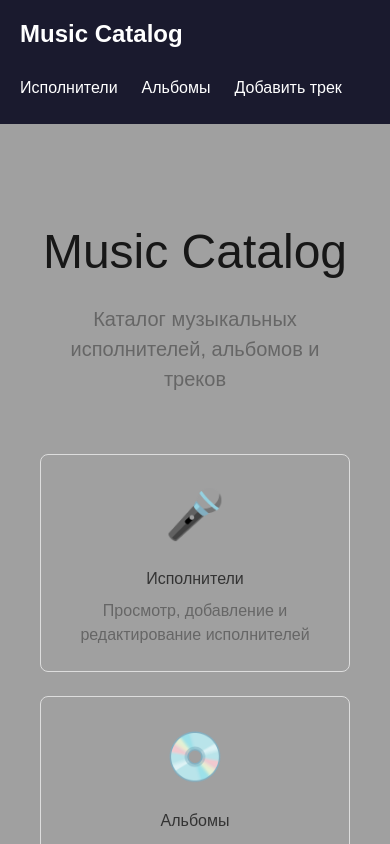
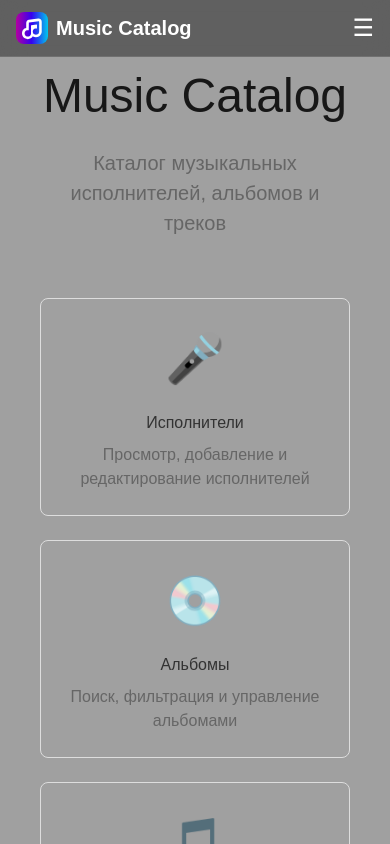
Before and after one commit to geevinks/music-catalog, a Next.js app: page / in a window 390 px wide. Shown: the top 844 px of the page. Built offline with nearby package versions, Linux system fonts and the light colour scheme.

Commit message:
Добавление адаптивного бургер-меню для мобильных устройств

```diff
--- a/app/components/Navigation.tsx
+++ b/app/components/Navigation.tsx
@@ -1,33 +1,86 @@
 'use client';
+import { useState, useEffect } from 'react';
 import Link from 'next/link';
 import { usePathname } from 'next/navigation';
 
 export default function Navigation() {
   const pathname = usePathname();
+  const [isOpen, setIsOpen] = useState(false);
+
+  useEffect(() => {
+    const handleEsc = (e: KeyboardEvent) => {
+      if (e.key === 'Escape') setIsOpen(false);
+    };
+    document.addEventListener('keydown', handleEsc);
+    return () => document.removeEventListener('keydown', handleEsc);
+  }, []);
+
+  useEffect(() => {
+    if (isOpen) {
+      document.body.style.overflow = 'hidden';
+    } else {
+      document.body.style.overflow = 'unset';
+    }
+    return () => {
+      document.body.style.overflow = 'unset';
+    };
+  }, [isOpen]);
+
+  const closeMenu = () => setIsOpen(false);
 
   const isActive = (path: string) => {
     return pathname === path ? { fontWeight: 'bold', borderBottom: '2px solid #3b82f6' } : {};
   };
 
   return (
-    <header style={{ backgroundColor: '#1a1a2e', color: 'white', padding: '16px 0', marginBottom: '32px' }}>
-      <div style={{ maxWidth: '1200px', margin: '0 auto', padding: '0 20px', display: 'flex', justifyContent: 'space-between', alignItems: 'center', flexWrap: 'wrap', gap: '16px' }}>
-        <Link href="/" style={{ fontSize: '24px', fontWeight: 'bold', textDecoration: 'none', color: 'white' }}>
-          Music Catalog
-        </Link>
+    <>
+      <header className="fixed top-0 left-0 w-full z-50 bg-black/40 backdrop-blur-md border-b border-white/10">
+        <div className="container mx-auto px-4 py-3 flex items-center justify-between">
+          <Link href="/" className="flex items-center gap-2 text-xl font-bold" onClick={closeMenu}>
+            <img src="/logo.svg" alt="Logo" className="w-8 h-8" />
+            <span className="text-white">Music Catalog</span>
+          </Link>
 
-        <nav style={{ display: 'flex', gap: '24px', flexWrap: 'wrap' }}>
-          <Link href="/artists" style={{ textDecoration: 'none', color: 'white', padding: '8px 0', ...isActive('/artists') }}>
+          <nav className="hidden md:flex gap-6">
+            <Link href="/artists" style={{ textDecoration: 'none', color: 'white', padding: '8px 0', ...isActive('/artists') }}>
+              Исполнители
+            </Link>
+            <Link href="/albums" style={{ textDecoration: 'none', color: 'white', padding: '8px 0', ...isActive('/albums') }}>
+              Альбомы
+            </Link>
+            <Link href="/tracks/new" style={{ textDecoration: 'none', color: 'white', padding: '8px 0', ...isActive('/tracks/new') }}>
+              Добавить трек
+            </Link>
+          </nav>
+
+          <button
+            onClick={() => setIsOpen(!isOpen)}
+            className="md:hidden text-white text-2xl focus:outline-none"
+            aria-label="Меню"
+          >
+            {isOpen ? '✕' : '☰'}
+          </button>
+        </div>
+      </header>
+
+      <div
+        className={`fixed inset-0 z-40 bg-black/90 backdrop-blur-md transition-all duration-300 md:hidden ${
+          isOpen ? 'opacity-100 visible' : 'opacity-0 invisible'
+        }`}
+        onClick={closeMenu}
+      >
+        <nav className="flex flex-col items-center justify-center h-full gap-8 text-2xl">
+          <Link href="/artists" className="text-white/80 hover:text-white transition" onClick={closeMenu}>
             Исполнители
           </Link>
-          <Link href="/albums" style={{ textDecoration: 'none', color: 'white', padding: '8px 0', ...isActive('/albums') }}>
+          <Link href="/albums" className="text-white/80 hover:text-white transition" onClick={closeMenu}>
             Альбомы
           </Link>
-          <Link href="/tracks/new" style={{ textDecoration: 'none', color: 'white', padding: '8px 0', ...isActive('/tracks/new') }}>
+          <Link href="/tracks/new" className="text-white/80 hover:text-white transition" onClick={closeMenu}>
             Добавить трек
           </Link>
         </nav>
       </div>
-    </header>
+    </>
   );
 }
```
